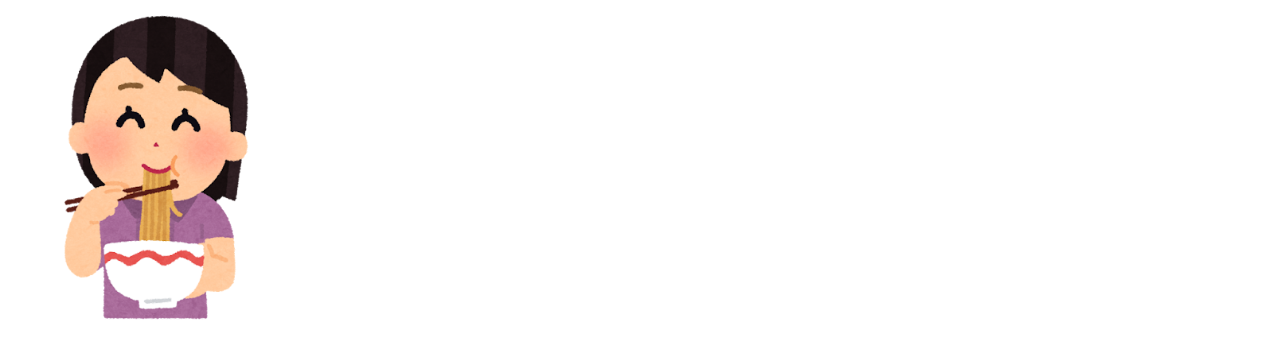
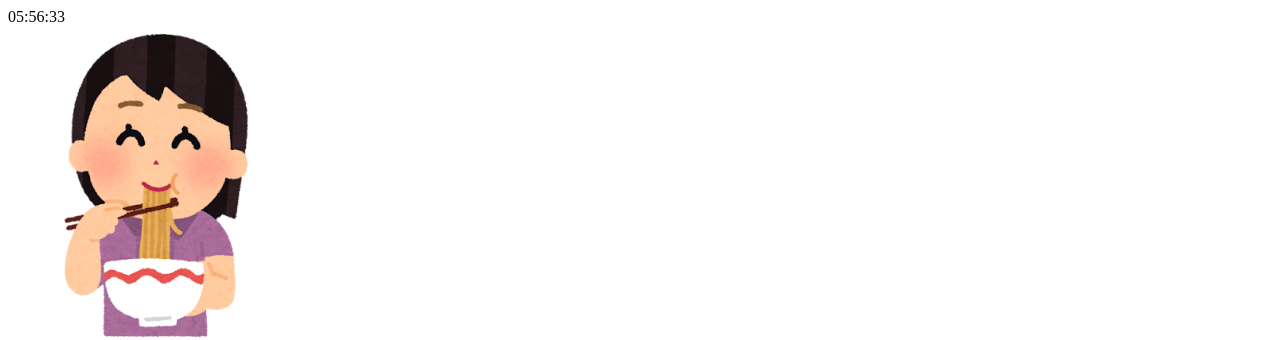
Before and after one commit to omu-aaa23105/omu-aaa23105.github.io, a plain HTML site: page index.html in a window 1280 px wide. Shown: the top 340 px of the page. Drawn offline with Linux system fonts and the light colour scheme.

Commit message:
Update index.html

```diff
--- a/index.html
+++ b/index.html
@@ -6,6 +6,21 @@
     <title>Webシステム構築基礎 第２回課題</title>
 </head>
 <body>
+    <div id="clock">--:--:--</div>
+
+  <script>
+    function updateClock() {
+      const now = new Date();
+      const h = String(now.getHours()).padStart(2, '0');
+      const m = String(now.getMinutes()).padStart(2, '0');
+      const s = String(now.getSeconds()).padStart(2, '0');
+      document.getElementById('clock').textContent = `${h}:${m}:${s}`;
+    }
+
+    setInterval(updateClock, 1000);
+    updateClock(); // 最初に1回実行
+  </script>
+
     <img src="food_ramen_woman.png" width="300" alt="トップ画像">
     <h1>Webシステム構築基礎 第２回課題</h1>
     <p>AAA23105　永岡拓海</p>
```
